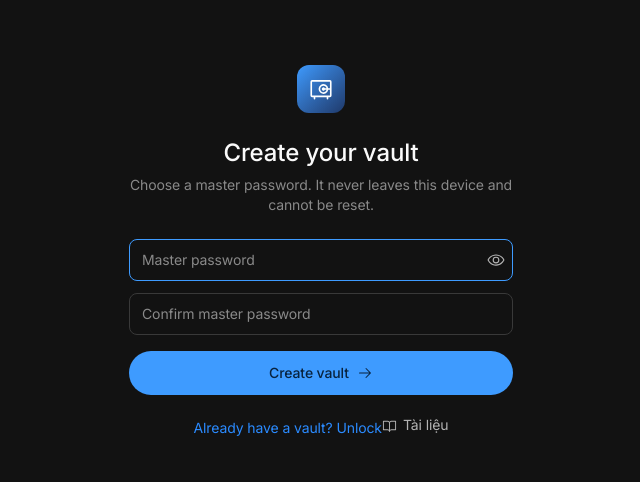
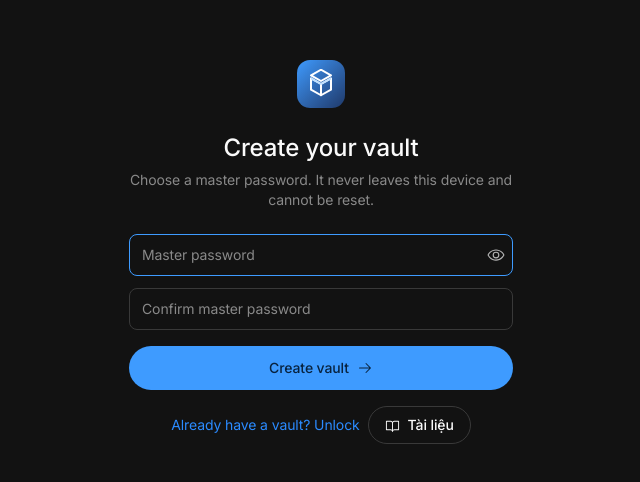
Before and after one commit to dris1153/zk-vault, a Next.js app: page / in a window 1280 px wide. Shown: the part 148-630 px from the top of the page, without its empty margins (319-959 px from the left). Built offline with nearby package versions, Linux system fonts and the light colour scheme; no server answers.

Commit message:
feat(ui): custom isometric vault-cube brand logo
Added BrandMark component with two variants (tile, flat) to replace
Phosphor Vault icon throughout the app. Includes isometric SVG design
(app/icon.svg) used as favicon and in lock screen, sidebar, item grid,
and docs header.

```diff
--- /dev/null
+++ b/components/brand-mark.tsx
@@ -0,0 +1,68 @@
+// App brand mark: an isometric "vault cube" with an ajar lid + azure opening
+// rim (DESIGN.md line-art + Electric Azure accent). One source, two variants:
+//   tile - azure gradient app-icon container (lock screen, sidebar, docs, favicon)
+//   flat - currentColor wireframe + azure accent, transparent (inline / empty state)
+
+import type { CSSProperties } from "react";
+
+const BODY = "M4 7.5 L4 16.5 L12 21 L20 16.5 L20 7.5"; // open box silhouette
+const INNER = "M12 12 L20 7.5 M12 12 L12 21 M12 12 L4 7.5"; // 3D cube edges
+const RIM = "M4 7.5 L12 12 L20 7.5"; // azure opening rim (the glow)
+const LID = "M12 0.6 L20 5.1 L12 9.6 L4 5.1 Z"; // lifted lid rhombus
+
+function Cube({
+  size,
+  stroke,
+  accent,
+  className,
+}: {
+  size: number;
+  stroke: string;
+  accent: string;
+  className?: string;
+}) {
+  return (
+    <svg
+      width={size}
+      height={size}
+      viewBox="0 0 24 24"
+      fill="none"
+      aria-hidden="true"
+      className={className}
+    >
+      <path d={INNER} stroke={stroke} strokeWidth={1.6} strokeLinecap="round" />
+      <path d={BODY} stroke={stroke} strokeWidth={1.6} strokeLinejoin="round" />
+      <path d={RIM} stroke={accent} strokeWidth={1.6} strokeLinejoin="round" />
+      <path d={LID} stroke={stroke} strokeWidth={1.6} strokeLinejoin="round" />
+    </svg>
+  );
+}
+
+export function BrandMark({
+  variant = "flat",
+  size = 24,
+  className = "",
+}: {
+  variant?: "tile" | "flat";
+  size?: number;
+  className?: string;
+}) {
+  if (variant === "tile") {
+    const style: CSSProperties = {
+      width: size,
+      height: size,
+      borderRadius: Math.round(size * 0.28),
+    };
+    return (
+      <span
+        className={`inline-flex items-center justify-center bg-gradient-to-br from-azure to-azure-depth ${className}`}
+        style={style}
+      >
+        <Cube size={Math.round(size * 0.62)} stroke="#ffffff" accent="#bfe0ff" />
+      </span>
+    );
+  }
+  return (
+    <Cube size={size} stroke="currentColor" accent="#3e9bff" className={className} />
+  );
+}
--- a/components/docs/doc-shell.tsx
+++ b/components/docs/doc-shell.tsx
@@ -2,7 +2,8 @@
 
 import { useEffect, useState } from "react";
 import Link from "next/link";
-import { Vault, ArrowLeft } from "@phosphor-icons/react/dist/ssr";
+import { ArrowLeft } from "@phosphor-icons/react/dist/ssr";
+import { BrandMark } from "@/components/brand-mark";
 
 export interface TocItem {
   id: string;
@@ -38,9 +39,7 @@ export function DocShell({
     <div className="min-h-[100dvh]">
       <header className="sticky top-0 z-10 flex h-16 items-center justify-between border-b border-charcoal bg-obsidian/90 px-5 backdrop-blur">
         <div className="flex items-center gap-2.5 font-medium">
-          <span className="flex h-[22px] w-[22px] items-center justify-center rounded-[7px] bg-gradient-to-br from-azure to-azure-depth text-white">
-            <Vault size={13} />
-          </span>
+          <BrandMark variant="tile" size={22} />
           Vault
           <span className="text-smoke">· Tài liệu</span>
         </div>
--- a/components/item-grid.tsx
+++ b/components/item-grid.tsx
@@ -1,8 +1,9 @@
 "use client";
 
-import { MagnifyingGlass, Vault } from "@phosphor-icons/react/dist/ssr";
+import { MagnifyingGlass } from "@phosphor-icons/react/dist/ssr";
 import type { VaultItem } from "@/lib/vault/items";
 import { ItemCard } from "./item-card";
+import { BrandMark } from "./brand-mark";
 
 export function ItemGrid({
   items,
@@ -23,7 +24,7 @@ export function ItemGrid({
           </>
         ) : (
           <>
-            <Vault size={40} className="mb-3.5 text-graphite" />
+            <BrandMark variant="flat" size={40} className="mb-3.5 text-graphite" />
             <p className="text-snow">Nothing here yet</p>
             <p className="mt-1 text-sm">
               Use the Add button to store your first credential.
--- a/components/lock-screen.tsx
+++ b/components/lock-screen.tsx
@@ -2,15 +2,10 @@
 
 import { useState } from "react";
 import Link from "next/link";
-import {
-  Eye,
-  EyeSlash,
-  Vault,
-  ArrowRight,
-  BookOpen,
-} from "@phosphor-icons/react/dist/ssr";
+import { Eye, EyeSlash, ArrowRight, BookOpen } from "@phosphor-icons/react/dist/ssr";
 import { useVault } from "@/lib/vault/use-vault";
 import { PillButton } from "./ui-kit";
+import { BrandMark } from "./brand-mark";
 
 const MIN_LEN = 8;
 
@@ -36,7 +31,9 @@ export function LockScreen({
     try {
       if (mode === "create") {
         if (pw.length < MIN_LEN)
-          return setError(`Master password must be at least ${MIN_LEN} characters.`);
+          return setError(
+            `Master password must be at least ${MIN_LEN} characters.`,
+          );
         if (pw !== confirm) return setError("Passwords do not match.");
         const words = await createVault(pw);
         onProvisioned(words);
@@ -51,8 +48,8 @@ export function LockScreen({
   return (
     <main className="flex min-h-[100dvh] items-center justify-center px-4">
       <div className="w-full max-w-sm text-center">
-        <div className="mx-auto mb-6 flex h-12 w-12 items-center justify-center rounded-xl bg-gradient-to-br from-azure to-azure-depth text-white">
-          <Vault size={26} />
+        <div className="mb-6 flex justify-center">
+          <BrandMark variant="tile" size={48} />
         </div>
         <h1 className="text-2xl font-medium">
           {mode === "create" ? "Create your vault" : "Vault locked"}
@@ -83,7 +80,11 @@ export function LockScreen({
 
           {error && <p className="text-sm text-danger">{error}</p>}
 
-          <PillButton type="submit" disabled={busy} className="mt-1 w-full py-3">
+          <PillButton
+            type="submit"
+            disabled={busy}
+            className="mt-1 w-full py-3"
+          >
             {busy
               ? "Decrypting..."
               : mode === "create"
@@ -93,9 +94,10 @@ export function LockScreen({
           </PillButton>
         </form>
 
+        <div className="flex items-center justify-center gap-2 mt-4">
           <button
             type="button"
-          className="mt-4 text-sm text-azure-link hover:underline"
+            className="text-sm text-azure-link hover:underline"
             onClick={() => {
               setError(null);
               setMode((m) => (m === "create" ? "unlock" : "create"));
@@ -105,20 +107,19 @@ export function LockScreen({
               ? "Already have a vault? Unlock"
               : "First time here? Create a vault"}
           </button>
+          <Link href="/docs">
+            <PillButton variant="ghost">
+              <BookOpen size={15} /> Tài liệu
+            </PillButton>
+          </Link>
+        </div>
 
         {mode === "unlock" && (
           <p className="mt-6 text-xs text-smoke">
-            Forgot your master password? Recovery uses your encrypted export file
-            (Settings &rarr; Export).
+            Forgot your master password? Recovery uses your encrypted export
+            file (Settings &rarr; Export).
           </p>
         )}
-
-        <Link
-          href="/docs"
-          className="mt-5 inline-flex items-center gap-1.5 text-sm text-silver transition hover:text-snow"
-        >
-          <BookOpen size={15} /> Tài liệu
-        </Link>
       </div>
     </main>
   );
@@ -165,7 +166,10 @@ function PasswordInput({
 
 function messageFor(err: unknown, mode: "unlock" | "create"): string {
   const msg = err instanceof Error ? err.message : String(err);
-  if (mode === "unlock" && /invalid login|decrypt|operation-specific/i.test(msg))
+  if (
+    mode === "unlock" &&
+    /invalid login|decrypt|operation-specific/i.test(msg)
+  )
     return "Incorrect master password.";
   if (/already registered/i.test(msg))
     return "A vault already exists for this account. Switch to Unlock.";
--- a/components/sidebar.tsx
+++ b/components/sidebar.tsx
@@ -1,16 +1,11 @@
 "use client";
 
-import {
-  SquaresFour,
-  Star,
-  Gear,
-  Hash,
-  Vault,
-} from "@phosphor-icons/react/dist/ssr";
+import { SquaresFour, Star, Gear, Hash } from "@phosphor-icons/react/dist/ssr";
 import type { Icon } from "@phosphor-icons/react";
 import type { VaultItem } from "@/lib/vault/items";
 import type { VaultItemType } from "@/lib/supabase/types";
 import { TYPE_ICON, TYPE_LABEL, TYPE_ORDER } from "@/lib/ui/icons";
+import { BrandMark } from "./brand-mark";
 
 export type Category = "all" | "favorites" | VaultItemType;
 
@@ -38,9 +33,7 @@ export function Sidebar({
   return (
     <aside className="flex w-60 shrink-0 flex-col gap-1 overflow-y-auto border-r border-charcoal p-3">
       <div className="flex items-center gap-2.5 px-2.5 pb-4 pt-2 font-medium">
-        <span className="flex h-[22px] w-[22px] items-center justify-center rounded-[7px] bg-gradient-to-br from-azure to-azure-depth text-white">
-          <Vault size={13} />
-        </span>
+        <BrandMark variant="tile" size={22} />
         Vault
       </div>
 
```
Also changed, not shown: app/icon.svg (added). Lines whose indentation alone changed are shown as unchanged.
